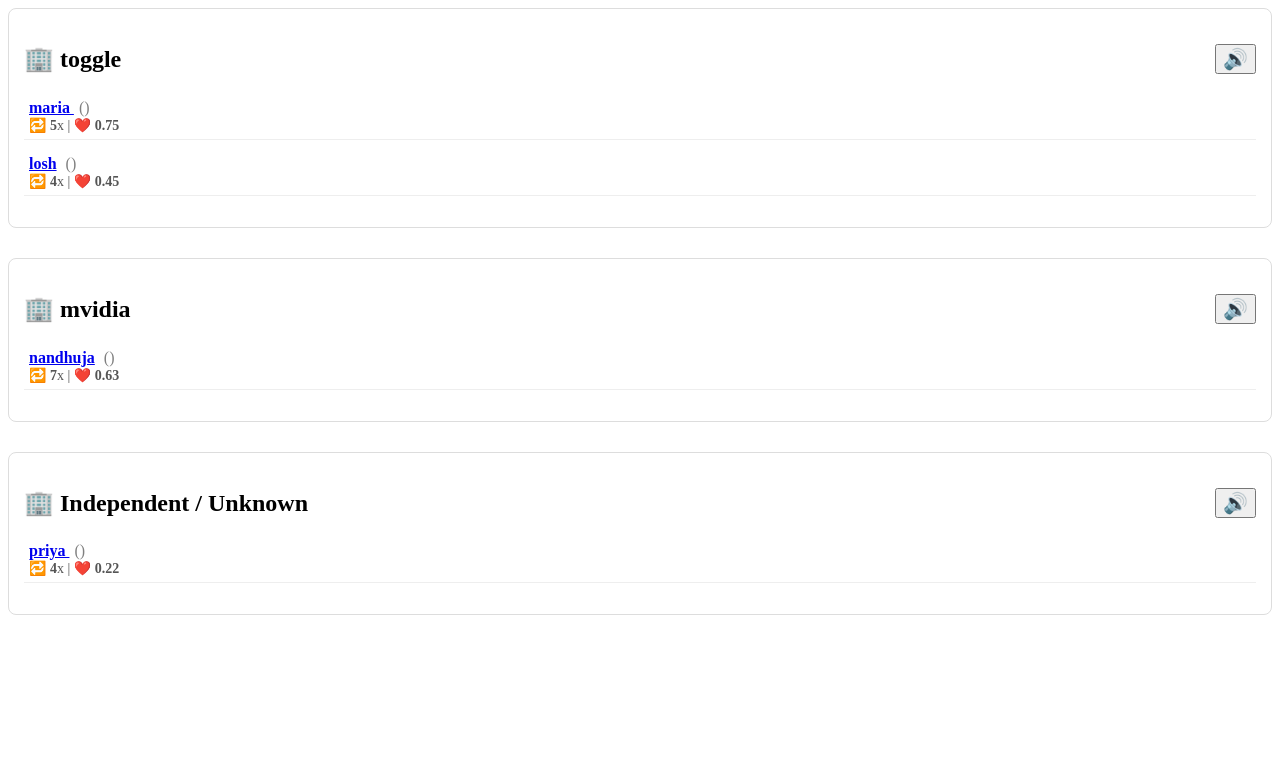
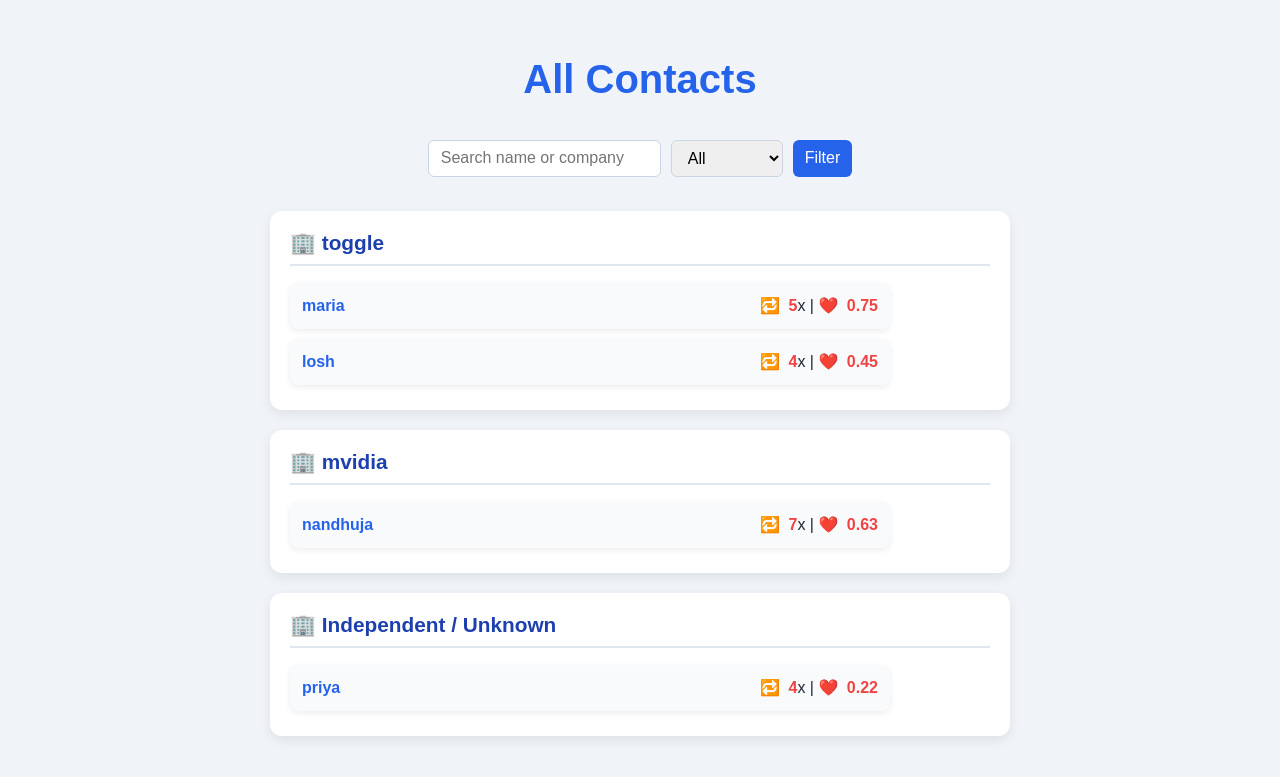
Before and after one commit to idhaya13/contactmanager, a FastAPI app: page /contacts in a window 1280 px wide. Shown: the top 777 px of the page. Run offline with FastAPI, Linux system fonts and the light colour scheme; data comes from the database, SQL or seed files in the repository.

Commit message:
summa commit

```diff
--- a/templates/contact_list.html
+++ b/templates/contact_list.html
@@ -1,114 +1,168 @@
+<!DOCTYPE html>
+<html>
+<head>
+  <meta charset="utf-8">
+  <title>📇 Business Contact Manager</title>
+  <link rel="stylesheet" href="/static/style.css">
+  <style>
+    body {
+      font-family: Arial, sans-serif;
+      background: #f0f4f8;
+      color: #1f2937;
+      margin: 0;
+      padding: 20px;
+    }
+
+    h1 {
+      text-align: center;
+      color: #2563eb;
+      margin-bottom: 25px;
+    }
+
+    .filter-form {
+      max-width: 600px;
+      margin: 0 auto 30px auto;
+      display: flex;
+      flex-wrap: wrap;
+      gap: 10px;
+      justify-content: center;
+    }
+
+    .filter-form input, .filter-form select, .filter-form button {
+      padding: 8px 12px;
+      font-size: 16px;
+      border-radius: 6px;
+      border: 1px solid #cbd5e1;
+      outline: none;
+      transition: border 0.2s, box-shadow 0.2s;
+    }
+
+    .filter-form input:focus, .filter-form select:focus {
+      border-color: #2563eb;
+      box-shadow: 0 0 0 2px rgba(37, 99, 235, 0.2);
+    }
+
+    .filter-form button {
+      background-color: #2563eb;
+      color: white;
+      border: none;
+      cursor: pointer;
+      transition: background-color 0.2s;
+    }
+
+    .filter-form button:hover {
+      background-color: #1e40af;
+    }
+
+    .company-block {
+      max-width: 700px;
+      margin: 20px auto;
+      padding: 15px 20px;
+      background: #fff;
+      border-radius: 12px;
+      box-shadow: 0 4px 12px rgba(0,0,0,0.08);
+    }
+
+    .company-block h2 {
+      margin-top: 0;
+      color: #1e40af;
+      font-size: 1.3rem;
+      border-bottom: 2px solid #e2e8f0;
+      padding-bottom: 5px;
+    }
+
+    ul {
+      list-style: none;
+      padding: 0;
+      margin: 10px 0 0 0;
+    }
+
+    li {
+      display: flex;
+      justify-content: space-between;
+      align-items: center;
+      background: #f8fafc;
+      margin-bottom: 10px;
+      padding: 10px 12px;
+      border-radius: 8px;
+      transition: transform 0.1s, box-shadow 0.1s;
+    }
+
+    li:hover {
+      transform: translateY(-2px);
+      box-shadow: 0 2px 6px rgba(0,0,0,0.1);
+    }
+
+    li a {
+      font-weight: bold;
+      color: #2563eb;
+      text-decoration: none;
+    }
+
+    li a:hover {
+      text-decoration: underline;
+    }
+
+    li .email {
+      font-style: italic;
+      color: #6b7280;
+      margin-left: 8px;
+    }
+
+    li strong {
+      color: #ef4444; /* accent color for frequency and relationship */
+      margin-left: 4px;
+    }
+
+    p {
+      text-align: center;
+      font-style: italic;
+      color: #6b7280;
+      margin-top: 40px;
+    }
+  </style>
+</head>
+<body>
+  <h1>All Contacts</h1>
+
+  <form method="get" class="filter-form">
+    <input
+      type="text"
+      name="search"
+      placeholder="Search name or company"
+      value="{{ search }}"
+    />
+    <select name="months">
+      <option value="all" {% if months == "all" or not months %}selected{% endif %}>All</option>
+      <option value="1" {% if months == "1" %}selected{% endif %}>1 month</option>
+      <option value="3" {% if months == "3" %}selected{% endif %}>3 months</option>
+      <option value="6" {% if months == "6" %}selected{% endif %}>6 months</option>
+    </select>
+    <button type="submit">Filter</button>
+  </form>
+
+  {% if contacts_by_company %}
     {% for company, members in contacts_by_company.items() %}
-<section class="company-block" style="margin-bottom:30px; padding:15px; border:1px solid #ddd; border-radius:8px;">
-  <h2 style="display:flex; align-items:center; justify-content:space-between;">
-    🏢 {{ company }}
-    <!-- Speaker button -->
-    <button class="speaker-btn" style="font-size:20px; cursor:pointer;"
-            onclick="openMessagePanel('{{ company|e }}')">🔊</button>
-  </h2>
-  <ul style="list-style:none; padding-left:0; margin-top:10px;">
+      <section class="company-block">
+        <h2>🏢 {{ company }}</h2>
+        <ul>
           {% for c in members %}
-    <li style="margin-bottom:10px; padding:5px; border-bottom:1px solid #eee;">
+            <li>
               <div>
-        <a href="/contacts/{{ c.id }}" style="font-weight:bold;">{{ c.name }}</a>
-        <span class="email" style="color:gray; margin-left:5px;">({{ c.email }})</span>
+                <a href="/contacts/{{ c.id }}">{{ c.name }}</a>
+                <span class="email">{{ c.email }}</span>
               </div>
-      <div style="font-size:14px; color:#555;">
-        🔁 <strong>{{ c.frequency }}</strong>x | ❤️ <strong>{{ "%.2f"|format(c.relationship) }}</strong>
+              <div>
+                🔁 <strong>{{ c.frequency }}</strong>x |
+                ❤️ <strong>{{ "%.2f"|format(c.relationship) }}</strong>
               </div>
             </li>
           {% endfor %}
         </ul>
-
-  <!-- Hidden checkboxes for this company -->
-  <div id="checkboxes-{{ company|replace(' ', '_') }}" style="display:none;">
-    {% for c in members %}
-    <div>
-      <label>
-        <input type="checkbox" name="contacts" value="{{ c.email }}">
-        {{ c.name }} ({{ c.email }})
-      </label>
-    </div>
-    {% endfor %}
-  </div>
-
       </section>
     {% endfor %}
-
-<!-- Message Panel Modal -->
-<div id="messagePanel" style="display:none; position:fixed; top:50%; left:50%; transform:translate(-50%, -50%);
-background:white; padding:20px; border-radius:12px; box-shadow:0 4px 12px rgba(0,0,0,0.3); max-width:500px; width:90%; z-index:1000;">
-  <h3 id="panelCompanyName"></h3>
-  <form id="messageForm">
-    <div style="margin-bottom:10px;">
-      <label><input type="checkbox" id="selectAll" onclick="toggleSelectAll(this)"> Select All</label>
-    </div>
-    <div id="checkboxContainer" style="max-height:200px; overflow-y:auto; margin-bottom:10px; border:1px solid #ddd; padding:5px; border-radius:5px;"></div>
-    <textarea id="messageText" rows="4" placeholder="Type your message here..." style="width:100%; padding:8px; margin-bottom:10px; border-radius:5px; border:1px solid #ccc;"></textarea>
-    <div style="text-align:right;">
-      <button type="button" onclick="sendMessage()" style="padding:8px 15px; margin-right:5px; background:#4CAF50; color:white; border:none; border-radius:5px; cursor:pointer;">Send</button>
-      <button type="button" onclick="closeMessagePanel()" style="padding:8px 15px; background:#f44336; color:white; border:none; border-radius:5px; cursor:pointer;">Cancel</button>
-    </div>
-  </form>
-</div>
-
-<!-- Modal background overlay -->
-<div id="modalOverlay" style="display:none; position:fixed; top:0; left:0; width:100%; height:100%; background:rgba(0,0,0,0.4); z-index:900;" onclick="closeMessagePanel()"></div>
-
-<script>
-function openMessagePanel(company) {
-  const panel = document.getElementById('messagePanel');
-  const overlay = document.getElementById('modalOverlay');
-  const container = document.getElementById('checkboxContainer');
-  const messageText = document.getElementById('messageText');
-  const selectAll = document.getElementById('selectAll');
-
-  document.getElementById('panelCompanyName').innerText = "Send message to " + company;
-  container.innerHTML = '';
-  messageText.value = '';
-  selectAll.checked = false;
-
-  // Get pre-rendered checkboxes for this company
-  const checkboxDiv = document.getElementById('checkboxes-' + company.replace(/ /g, '_'));
-  if (checkboxDiv) {
-    container.innerHTML = checkboxDiv.innerHTML;
-  } else {
-    container.innerHTML = '<em>No contacts found for this company.</em>';
-  }
-
-  panel.style.display = 'block';
-  overlay.style.display = 'block';
-}
-
-function closeMessagePanel() {
-  document.getElementById('messagePanel').style.display = 'none';
-  document.getElementById('modalOverlay').style.display = 'none';
-}
-
-function toggleSelectAll(master) {
-  const checkboxes = document.querySelectorAll('#checkboxContainer input[type=checkbox]');
-  checkboxes.forEach(cb => cb.checked = master.checked);
-}
-
-function sendMessage() {
-  const checkedContacts = Array.from(document.querySelectorAll('#checkboxContainer input[type=checkbox]:checked'))
-                               .map(cb => cb.value);
-  const message = document.getElementById('messageText').value.trim();
-
-  if (checkedContacts.length === 0) {
-    alert('Please select at least one contact.');
-    return;
-  }
-  if (!message) {
-    alert('Please type a message.');
-    return;
-  }
-
-  // Replace with your backend API call
-  console.log('Sending message to:', checkedContacts);
-  console.log('Message:', message);
-
-  alert('Message sent successfully!');
-  closeMessagePanel();
-}
-</script>
+  {% else %}
+    <p>No contacts found for your filter/search.</p>
+  {% endif %}
+</body>
+</html>
```
Also changed, not shown: templates/contact_detail.html (line endings or trailing spaces). Lines whose indentation alone changed are shown as unchanged.
